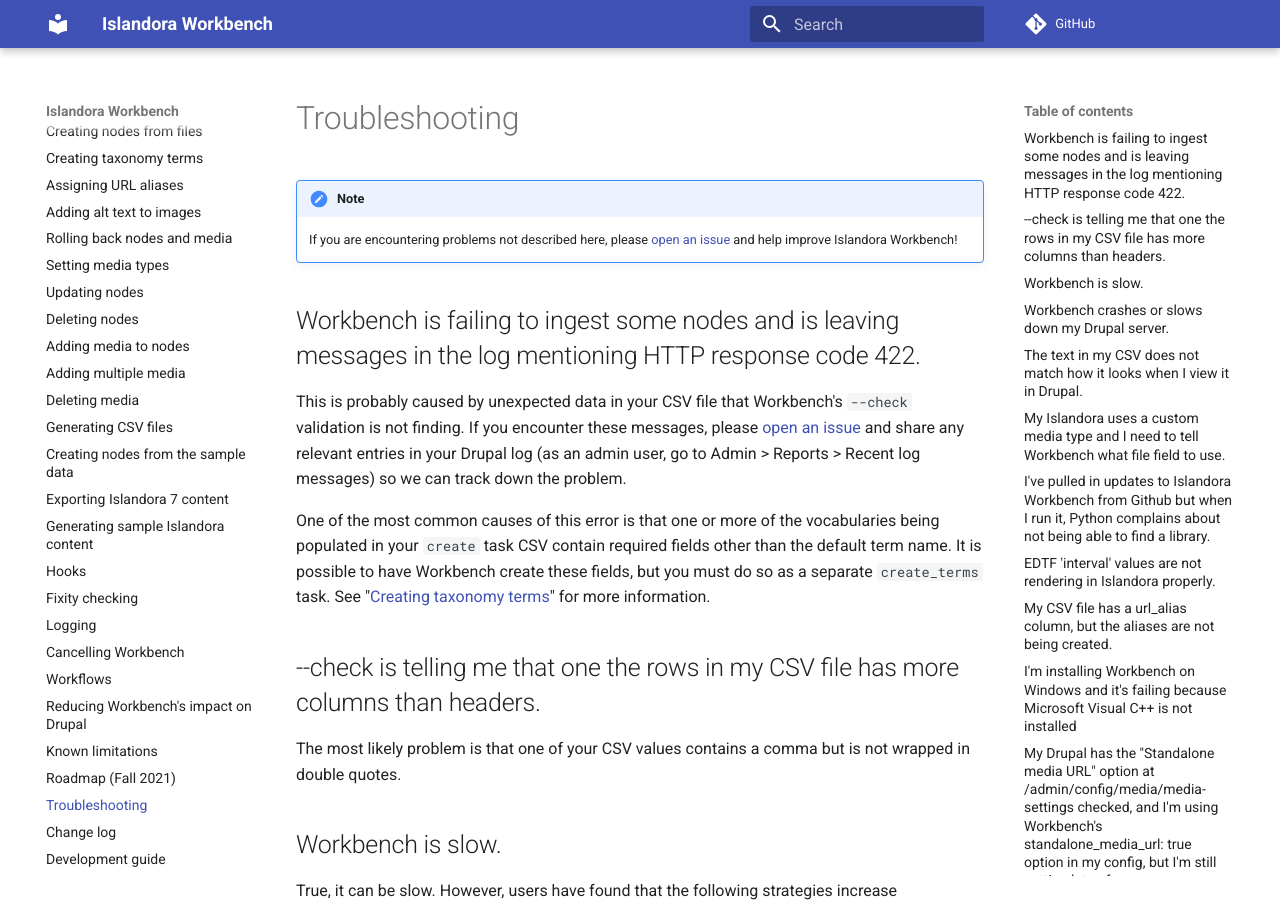
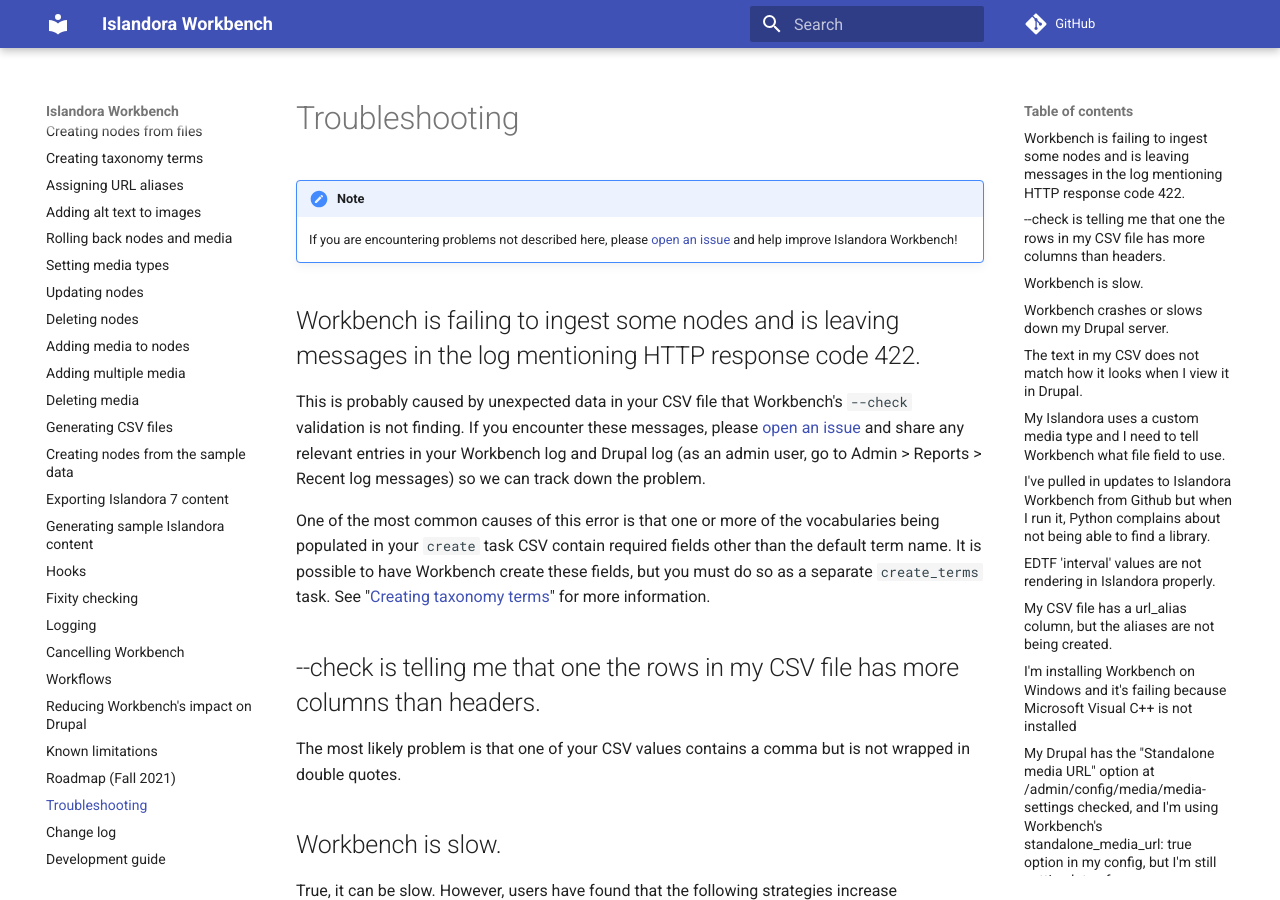
Before and after one commit to mjordan/islandora_workbench_docs, an MkDocs documentation site: the page built from docs/troubleshooting.md, in a window 1280 px wide and 900 px high. Built offline with MkDocs 1.6.1 and Material for MkDocs 9.7.7, drawn with Linux system fonts in a browser that asks for light colours; comment, search, counter and statistics services are not loaded.

Commit message:
Small edit to troubleshooting.md.

```diff
--- a/docs/troubleshooting.md
+++ b/docs/troubleshooting.md
@@ -4,7 +4,7 @@
 
 ## Workbench is failing to ingest some nodes and is leaving messages in the log mentioning HTTP response code 422.
 
-This is probably caused by unexpected data in your CSV file that Workbench's `--check` validation is not finding. If you encounter these messages, please [open an issue](https://github.com/mjordan/islandora_workbench/issues) and share any relevant entries in your Drupal log (as an admin user, go to Admin > Reports > Recent log messages) so we can track down the problem.
+This is probably caused by unexpected data in your CSV file that Workbench's `--check` validation is not finding. If you encounter these messages, please [open an issue](https://github.com/mjordan/islandora_workbench/issues) and share any relevant entries in your Workbench log and Drupal log (as an admin user, go to Admin > Reports > Recent log messages) so we can track down the problem.
 
 One of the most common causes of this error is that one or more of the vocabularies being populated in your `create` task CSV contain required fields other than the default term name. It is possible to have Workbench create these fields, but you must do so as a separate `create_terms` task. See "[Creating taxonomy terms](/islandora_workbench_docs/creating_taxonomy_terms)" for more information.
 
```
